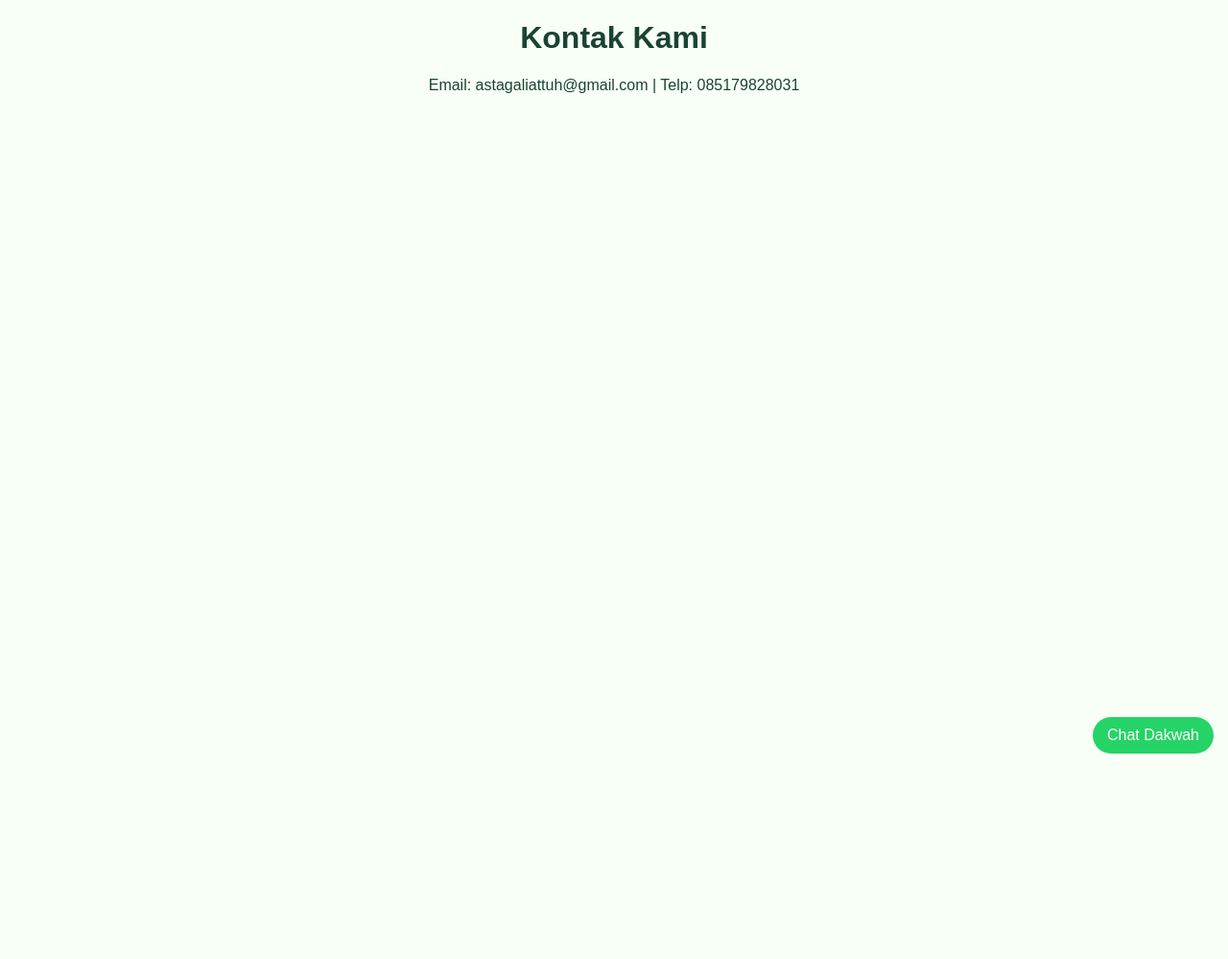
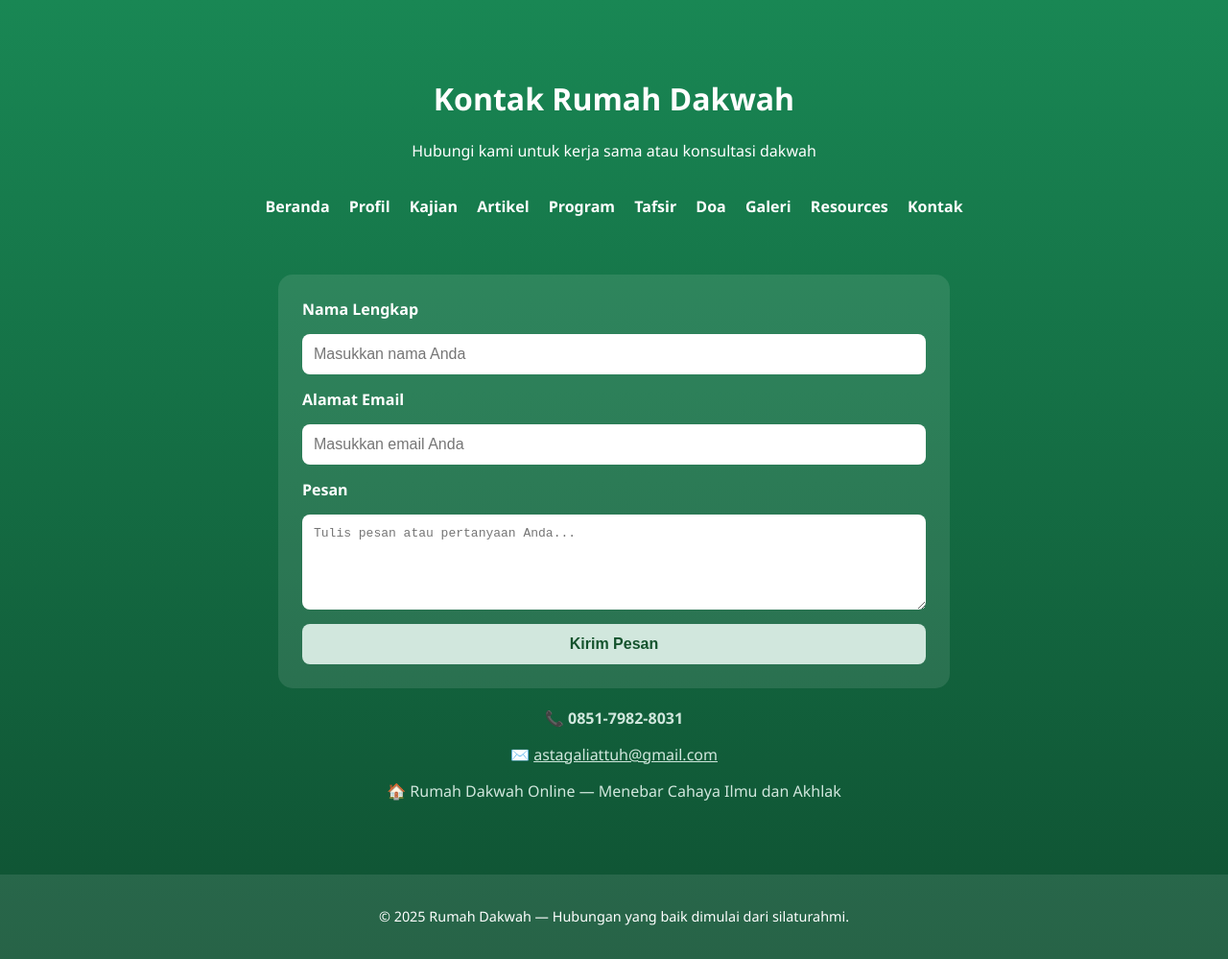
Before and after one commit to husenNR/Komdashik, a plain HTML site: page kontak.html in a window 1280 px wide. Shown: the whole page at 96% size. Before the commit the page ends 800 px from the top, so only its background shows below. Drawn offline with Linux system fonts and the light colour scheme; files that its build step writes are made by us from their sources.

Commit message:
Revamp kontak.html with new layout and form
Updated the contact page with a new layout, added a form for user inquiries, and improved metadata for SEO.

```diff
--- a/kontak.html
+++ b/kontak.html
@@ -1 +1,132 @@
-<!DOCTYPE html><html lang='id'><head><meta charset='UTF-8'><title>Kontak Kami | Rumah Dakwah Husen NR</title><meta name='description' content='Hubungi Rumah Dakwah Husen NR untuk kolaborasi, pertanyaan, dan bimbingan spiritual.'><meta name='keywords' content='kontak ustadz, konsultasi Islam, tanya ustadz'><meta property='og:image' content='https://husennr.github.io/Komdashik/assets/og-image.png'><link rel='stylesheet' href='assets/style.css'></head><body><h1>Kontak Kami</h1><p>Email: astagaliattuh@gmail.com | Telp: 085179828031</p><a href='https://wa.me/6285179828031' class='whatsapp-float'>Chat Dakwah</a></body></html>
+<!DOCTYPE html>
+<html lang="id">
+<head>
+  <meta charset="UTF-8">
+  <meta name="viewport" content="width=device-width, initial-scale=1.0">
+  <title>Kontak | Rumah Dakwah</title>
+  <meta name="description" content="Hubungi Rumah Dakwah untuk pertanyaan, kerja sama, atau konsultasi kegiatan dakwah.">
+  <meta name="keywords" content="kontak dakwah, form dakwah, rumah dakwah, konsultasi islam">
+  <meta property="og:title" content="Kontak Rumah Dakwah">
+  <meta property="og:description" content="Hubungi kami untuk kerja sama atau konsultasi dakwah.">
+  <meta property="og:image" content="og-image.png">
+  <meta property="og:url" content="https://husennr.github.io/Komdashik/kontak.html">
+  <meta property="og:type" content="website">
+  <link rel="icon" href="favicon.ico">
+  <style>
+    body {
+      font-family: 'Segoe UI', sans-serif;
+      background: linear-gradient(180deg, #198754, #0f5132);
+      color: white;
+      margin: 0;
+      padding: 0;
+      text-align: center;
+    }
+    header {
+      padding: 60px 20px 20px;
+    }
+    nav a {
+      color: white;
+      text-decoration: none;
+      margin: 0 8px;
+      font-weight: 600;
+    }
+    nav a:hover {
+      text-decoration: underline;
+    }
+    main {
+      max-width: 700px;
+      margin: 40px auto;
+      padding: 20px;
+      text-align: left;
+    }
+    form {
+      background: rgba(255,255,255,0.1);
+      border-radius: 15px;
+      padding: 25px;
+      display: flex;
+      flex-direction: column;
+      gap: 15px;
+    }
+    label {
+      font-weight: 600;
+      color: #fff;
+    }
+    input, textarea {
+      padding: 12px;
+      border: none;
+      border-radius: 8px;
+      font-size: 1em;
+      outline: none;
+    }
+    input[type="submit"] {
+      background-color: #d1e7dd;
+      color: #14532d;
+      font-weight: bold;
+      cursor: pointer;
+      transition: 0.2s;
+    }
+    input[type="submit"]:hover {
+      background-color: #fff;
+      color: #198754;
+    }
+    footer {
+      margin-top: 40px;
+      padding: 20px;
+      background: rgba(255,255,255,0.1);
+      font-size: 0.9em;
+      text-align: center;
+    }
+    .info {
+      margin-top: 20px;
+      text-align: center;
+      color: #d1e7dd;
+    }
+  </style>
+</head>
+<body>
+
+  <header>
+    <h1>Kontak Rumah Dakwah</h1>
+    <p>Hubungi kami untuk kerja sama atau konsultasi dakwah</p>
+  </header>
+
+  <nav>
+    <a href="index.html">Beranda</a>
+    <a href="profil.html">Profil</a>
+    <a href="kajian.html">Kajian</a>
+    <a href="artikel.html">Artikel</a>
+    <a href="program.html">Program</a>
+    <a href="tafsir.html">Tafsir</a>
+    <a href="doa.html">Doa</a>
+    <a href="galeri.html">Galeri</a>
+    <a href="resources.html">Resources</a>
+    <a href="kontak.html">Kontak</a>
+  </nav>
+
+  <main>
+    <form action="https://formspree.io/f/movajoyp" method="POST">
+      <label for="name">Nama Lengkap</label>
+      <input type="text" id="name" name="nama" placeholder="Masukkan nama Anda" required>
+
+      <label for="email">Alamat Email</label>
+      <input type="email" id="email" name="_replyto" placeholder="Masukkan email Anda" required>
+
+      <label for="pesan">Pesan</label>
+      <textarea id="pesan" name="pesan" rows="5" placeholder="Tulis pesan atau pertanyaan Anda..." required></textarea>
+
+      <input type="submit" value="Kirim Pesan">
+    </form>
+
+    <div class="info">
+      <p>📞 <strong>0851-7982-8031</strong></p>
+      <p>✉️ <a href="mailto:astagaliattuh@gmail.com" style="color:#d1e7dd;">astagaliattuh@gmail.com</a></p>
+      <p>🏠 Rumah Dakwah Online — Menebar Cahaya Ilmu dan Akhlak</p>
+    </div>
+  </main>
+
+  <footer>
+    <p>&copy; 2025 Rumah Dakwah — Hubungan yang baik dimulai dari silaturahmi.</p>
+  </footer>
+
+</body>
+</html>
```
